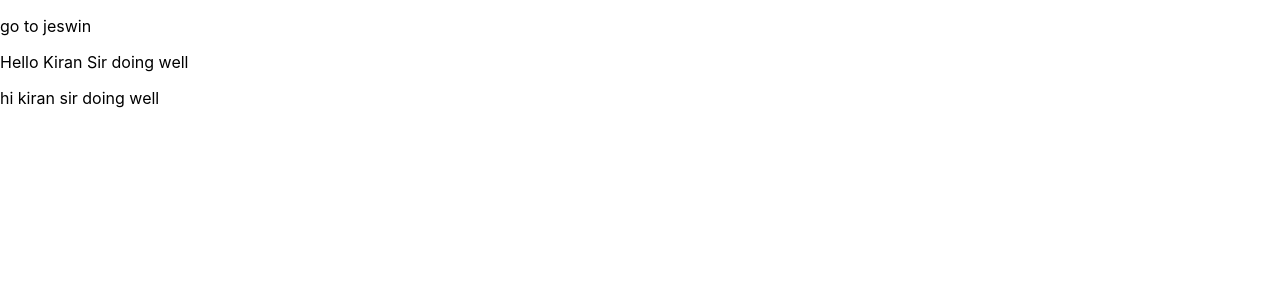
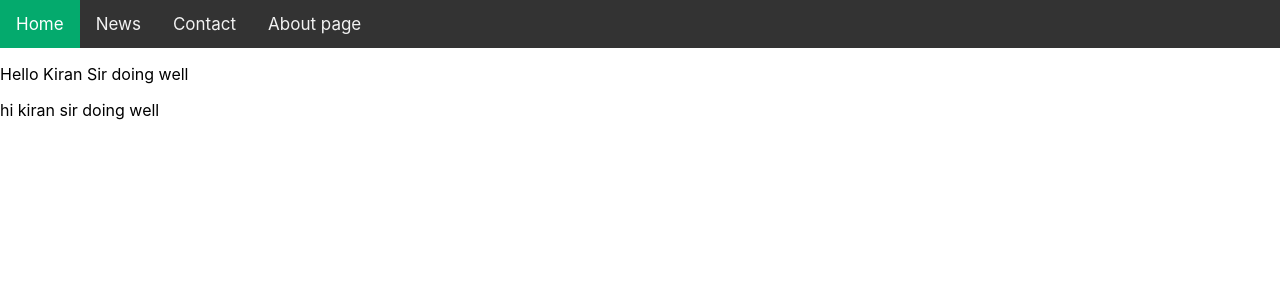
Before and after one commit to vigneshnm64/mysimple, a React (Create React App) app: page / in a window 1280 px wide. Shown: the top 300 px of the page. Built offline with nearby package versions, Linux system fonts and the light colour scheme.

Commit message:
navbarcommit

```diff
--- /dev/null
+++ b/src/component/Header.css
@@ -0,0 +1,27 @@
+/* Add a black background color to the top navigation */
+.topnav {
+    background-color: #333;
+    overflow: hidden;
+  }
+
+  /* Style the links inside the navigation bar */
+  .topnav a {
+    float: left;
+    color: #f2f2f2;
+    text-align: center;
+    padding: 14px 16px;
+    text-decoration: none;
+    font-size: 17px;
+  }
+
+  /* Change the color of links on hover */
+  .topnav a:hover {
+    background-color: #ddd;
+    color: black;
+  }
+
+  /* Add a color to the active/current link */
+  .topnav a.active {
+    background-color: #04AA6D;
+    color: white;
+  }
--- a/src/component/Header.js
+++ b/src/component/Header.js
@@ -1,9 +1,14 @@
 import React from 'react'
-
+import './Header.css'
 const Header = () => {
   return (
-    <div>
-      <p>go to jeswin</p>
+    <div >
+    <div class="topnav">
+    <a class="active" href="#home">Home</a>
+    <a href="#news">News</a>
+    <a href="#contact">Contact</a>
+    <a href="#about">About page</a>
+  </div>
     </div>
   )
 }
```
